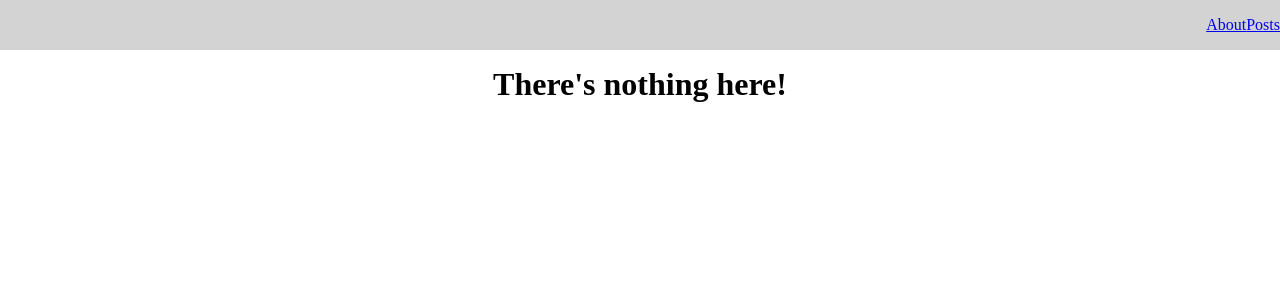
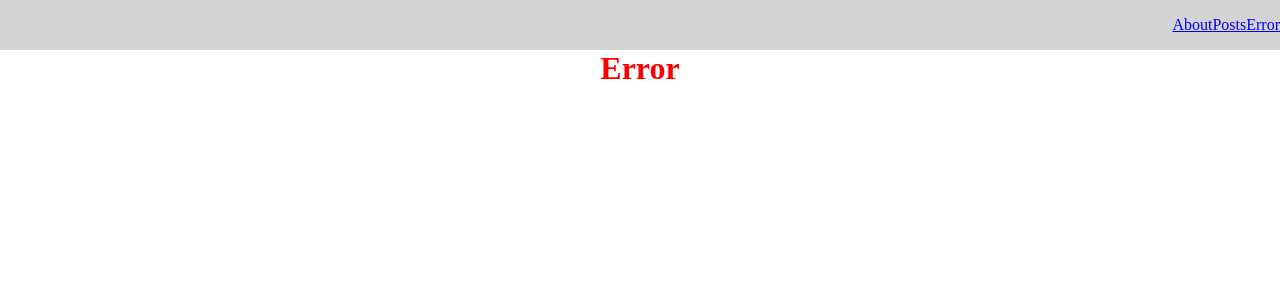
Before and after one commit to mneiter/react-post-app, a React (Create React App) app: page /error in a window 1280 px wide. Shown: the top 300 px of the page. Built offline with nearby package versions, Linux system fonts and the light colour scheme.

Commit message:
add error page

```diff
--- a/src/App.jsx
+++ b/src/App.jsx
@@ -4,9 +4,11 @@ import {
   Routes,
   Route,
 } from 'react-router-dom';
+
 import MyNavbar from './components/UI/navbar/MyNavbar';
 import About from './pages/About';
 import Posts from './pages/Posts';
+import Error from './pages/Error';
 
 function App() {
   return (
@@ -16,9 +18,10 @@ function App() {
         <Route path="/" element={<App />} />
         <Route path="/about" element={<About />} />
         <Route path="/posts" element={<Posts />} />
+        <Route path="/error" element={<Error />} />
         <Route
           path="*"
-          element={(<main style={{ padding: '1rem' }}><h1>There&apos;s nothing here!</h1></main>)}
+          element={(<div style={{ padding: '1rem' }}><h1>There&apos;s nothing here!</h1></div>)}
         />
       </Routes>
     </BrowserRouter>
--- a/src/components/UI/navbar/MyNavbar.jsx
+++ b/src/components/UI/navbar/MyNavbar.jsx
@@ -8,6 +8,7 @@ function MyNavbar() {
       <div className={cl.navbar__links}>
         <Link to="/about">About</Link>
         <Link to="/posts">Posts</Link>
+        <Link to="/error">Error</Link>
       </div>
     </div>
   );
--- /dev/null
+++ b/src/pages/Error.jsx
@@ -0,0 +1,9 @@
+import React from 'react';
+
+function Error() {
+  return (
+    <h1 style={{ color: 'red' }}>Error</h1>
+  );
+}
+
+export default Error;
```
